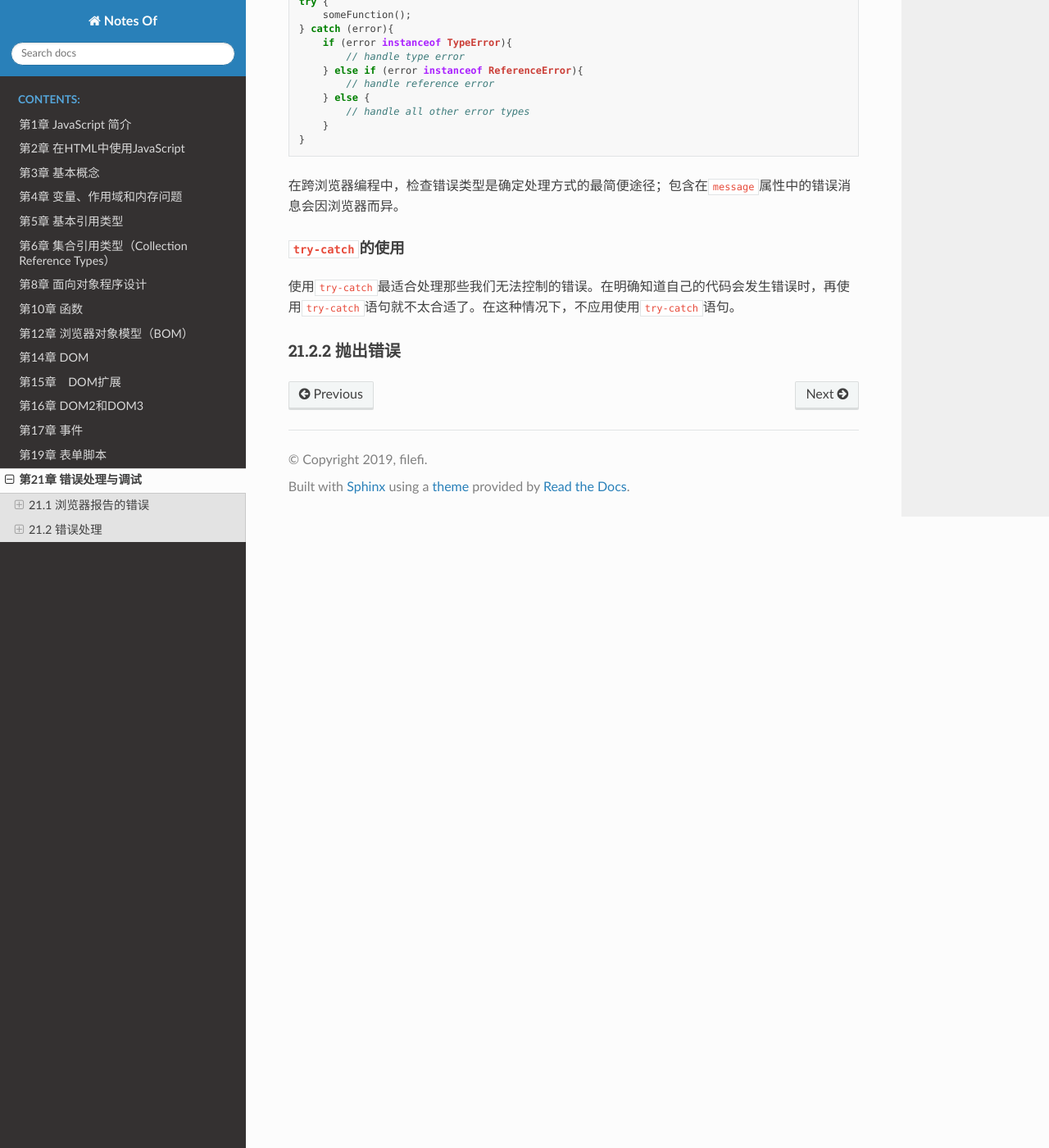
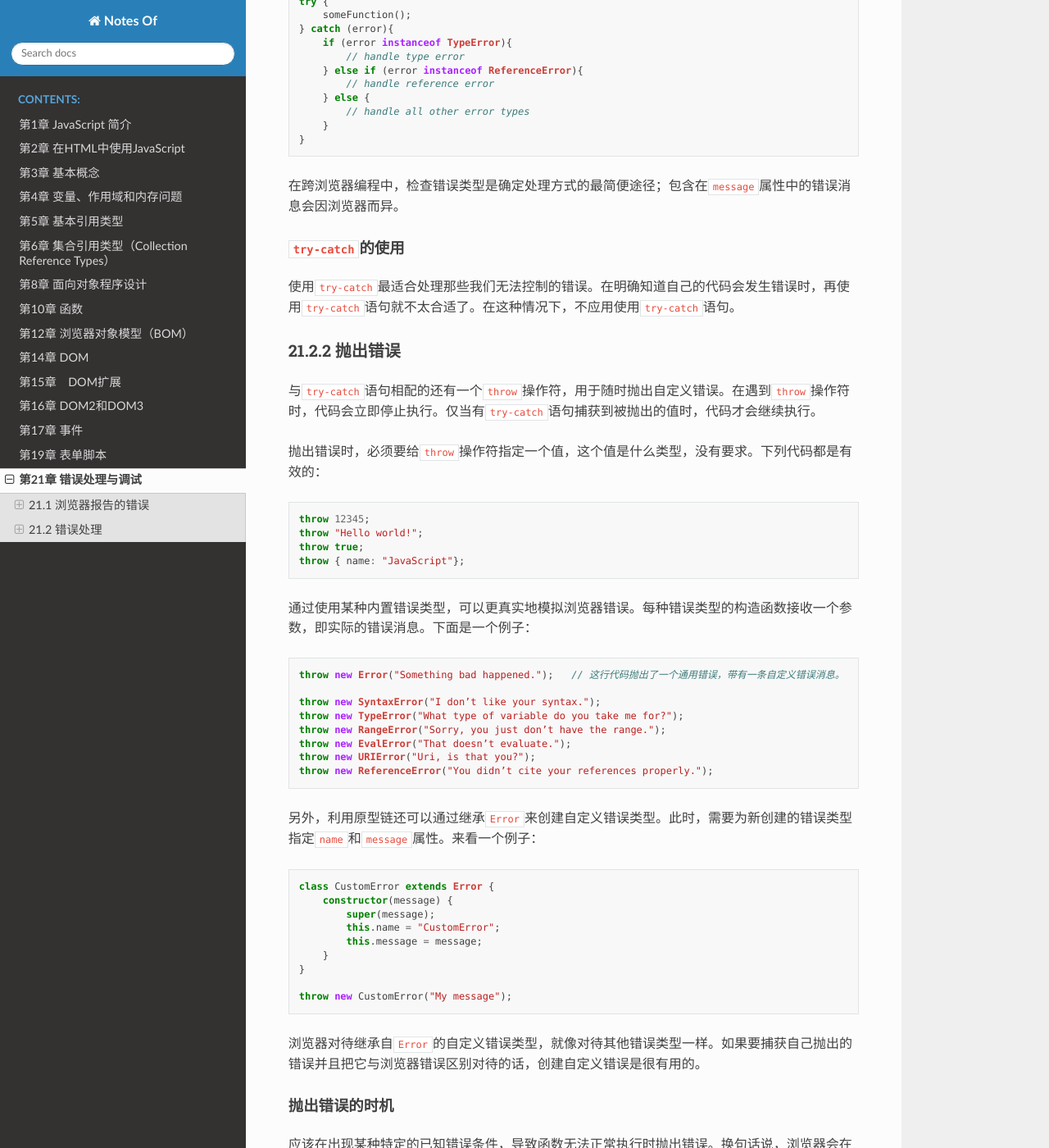
Before and after one commit to filefi/NotesOfProfessional-JavaScript-for-Web-Developers, a Sphinx documentation site: the page built from source/Chapter21-Error_Handling_and_Debugging.md, in a window 1280 px wide and 1400 px high, scrolled down 2019 px. Shown: the whole window at 82% size. Built offline with Sphinx 7.4.7 and the Read the Docs theme 2.0.0, drawn with Linux system fonts in a browser that asks for light colours; some of the changed text lies outside the part shown.

````diff
--- a/source/Chapter21-Error_Handling_and_Debugging.md
+++ b/source/Chapter21-Error_Handling_and_Debugging.md
@@ -86,3 +86,66 @@ try {
 使用`try-catch`最适合处理那些我们无法控制的错误。在明确知道自己的代码会发生错误时，再使用`try-catch`语句就不太合适了。在这种情况下，不应用使用`try-catch`语句。
 
 ### 21.2.2 抛出错误
+
+与`try-catch`语句相配的还有一个`throw`操作符，用于随时抛出自定义错误。在遇到`throw`操作符时，代码会立即停止执行。仅当有`try-catch`语句捕获到被抛出的值时，代码才会继续执行。
+
+抛出错误时，必须要给`throw`操作符指定一个值，这个值是什么类型，没有要求。下列代码都是有效的：
+
+```js
+throw 12345;
+throw "Hello world!";
+throw true;
+throw { name: "JavaScript"};
+```
+
+通过使用某种内置错误类型，可以更真实地模拟浏览器错误。每种错误类型的构造函数接收一个参数，即实际的错误消息。下面是一个例子：
+
+```js
+throw new Error("Something bad happened.");   // 这行代码抛出了一个通用错误，带有一条自定义错误消息。
+
+throw new SyntaxError("I don’t like your syntax.");
+throw new TypeError("What type of variable do you take me for?");
+throw new RangeError("Sorry, you just don’t have the range.");
+throw new EvalError("That doesn’t evaluate.");
+throw new URIError("Uri, is that you?");
+throw new ReferenceError("You didn’t cite your references properly.");
+```
+
+另外，利用原型链还可以通过继承`Error`来创建自定义错误类型。此时，需要为新创建的错误类型指定`name`和`message`属性。来看一个例子：
+
+```js
+class CustomError extends Error {
+    constructor(message) {
+        super(message);
+        this.name = "CustomError";
+        this.message = message;
+    }
+}
+
+throw new CustomError("My message");
+```
+
+浏览器对待继承自`Error`的自定义错误类型，就像对待其他错误类型一样。如果要捕获自己抛出的错误并且把它与浏览器错误区别对待的话，创建自定义错误是很有用的。
+
+#### 抛出错误的时机
+
+应该在出现某种特定的已知错误条件，导致函数无法正常执行时抛出错误。换句话说，浏览器会在某种特定的条件下执行函数时抛出错误。例如，下面的函数会在参数不是数组的情况下会抛出异常：
+
+```js
+function process(values){
+    if (!(values instanceof Array)){
+        throw new Error("process(): Argument must be an array.");
+    }
+    values.sort();
+    for (let value of values){
+        if (value > 100){
+            return value;
+        }
+    }
+    return -1;
+}
+```
+
+#### 抛出错误VS使用`try-catch`
+
+我们认为只应该捕获那些你确切地知道该如何处理的错误。捕获错误的目的在于避免浏览器以默认方式处理它们；而抛出错误的目的在于提供错误发生具体原因的消息。
````
